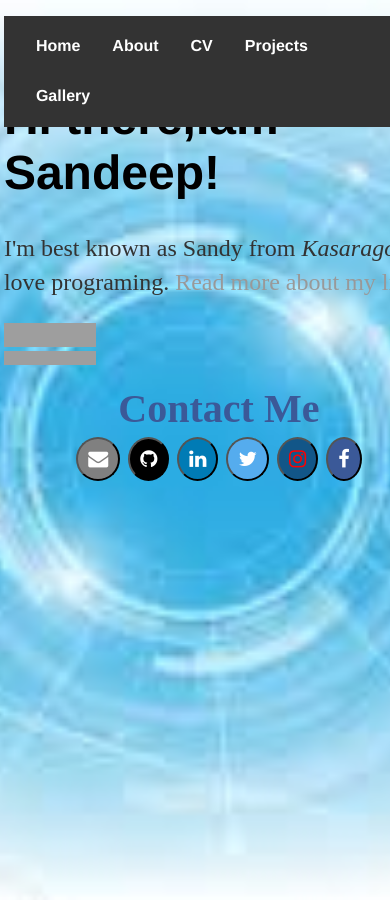
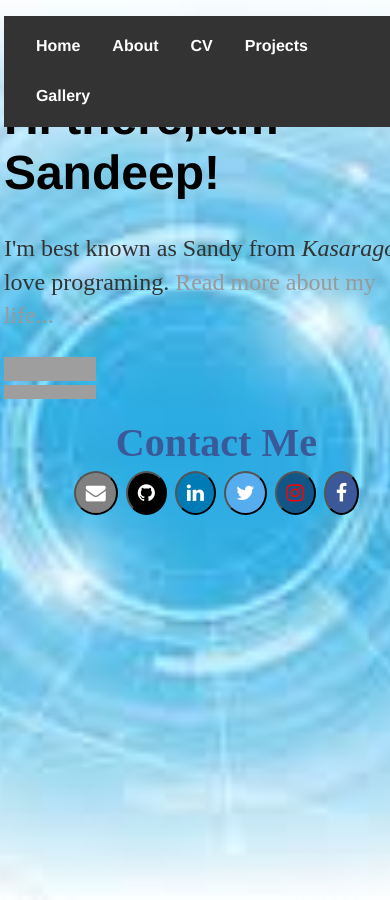
Before and after one commit to sandeepnayaks/sandeepnayaks.github.io, a Jekyll site: the page built from index.html, in a window 390 px wide. Built offline with Jekyll 4.4.1, drawn with Linux system fonts in a browser that asks for light colours; grey boxes are pictures that could not be loaded.

Commit message:
Update main.css

```diff
--- a/css/main.css
+++ b/css/main.css
@@ -1,8 +1,8 @@
 body { margin:90px 1%;top:0; width: 100%;
 }
-@media screen and (max-width:430px) {
+@media screen and (max-width:425px) {
     body{
-      width:430px;
+      width:425px;
   }}
 html {
   background: url(../../bg1.jpg) no-repeat center center fixed;
```
